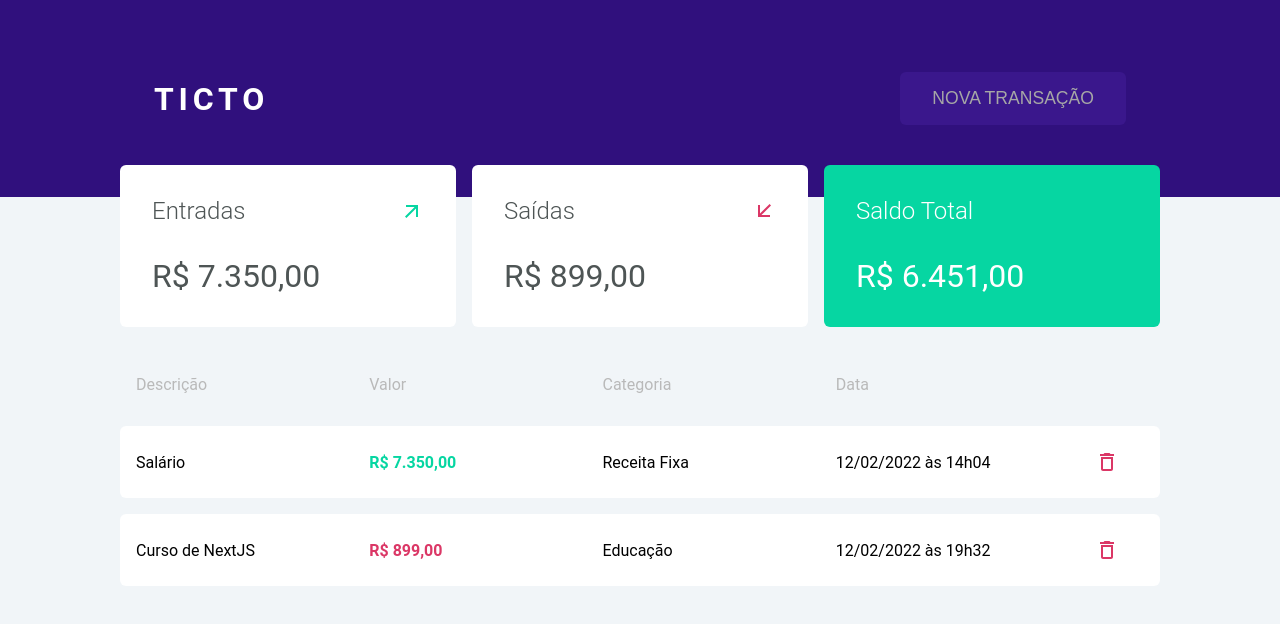
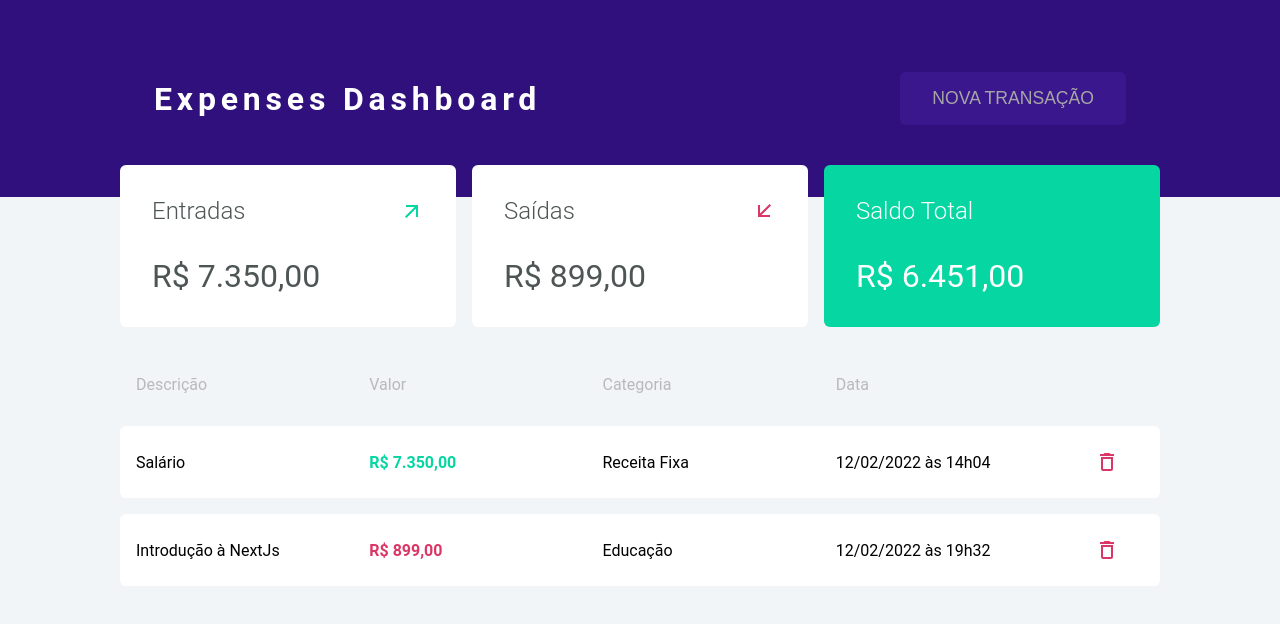
Before and after one commit to felipprodrigues/expenses-dashboard, a Next.js app in the folder app/: page / in a window 1280 px wide. Shown: the top 624 px of the page. Built offline with nearby package versions, Linux system fonts and the light colour scheme.

Commit message:
refactor: html changes

```diff
--- a/app/src/pages/index.js
+++ b/app/src/pages/index.js
@@ -38,7 +38,7 @@ export default function Home() {
     },
     {
       id: 1,
-      description: 'Curso de NextJS',
+      description: 'Introdução à NextJs',
       value: 899,
       category: 'Educação',
       date: '12/02/2022 às 19h32',
@@ -148,7 +148,7 @@ export default function Home() {
           <div className={styles.header__wrapper}>
             <div className={styles.header__holder}>
               <div className={styles.header__content}>
-                <h1>TICTO</h1>
+                <h1>Expenses Dashboard</h1>
               </div>
 
               <div className={styles.header__content}>
```
